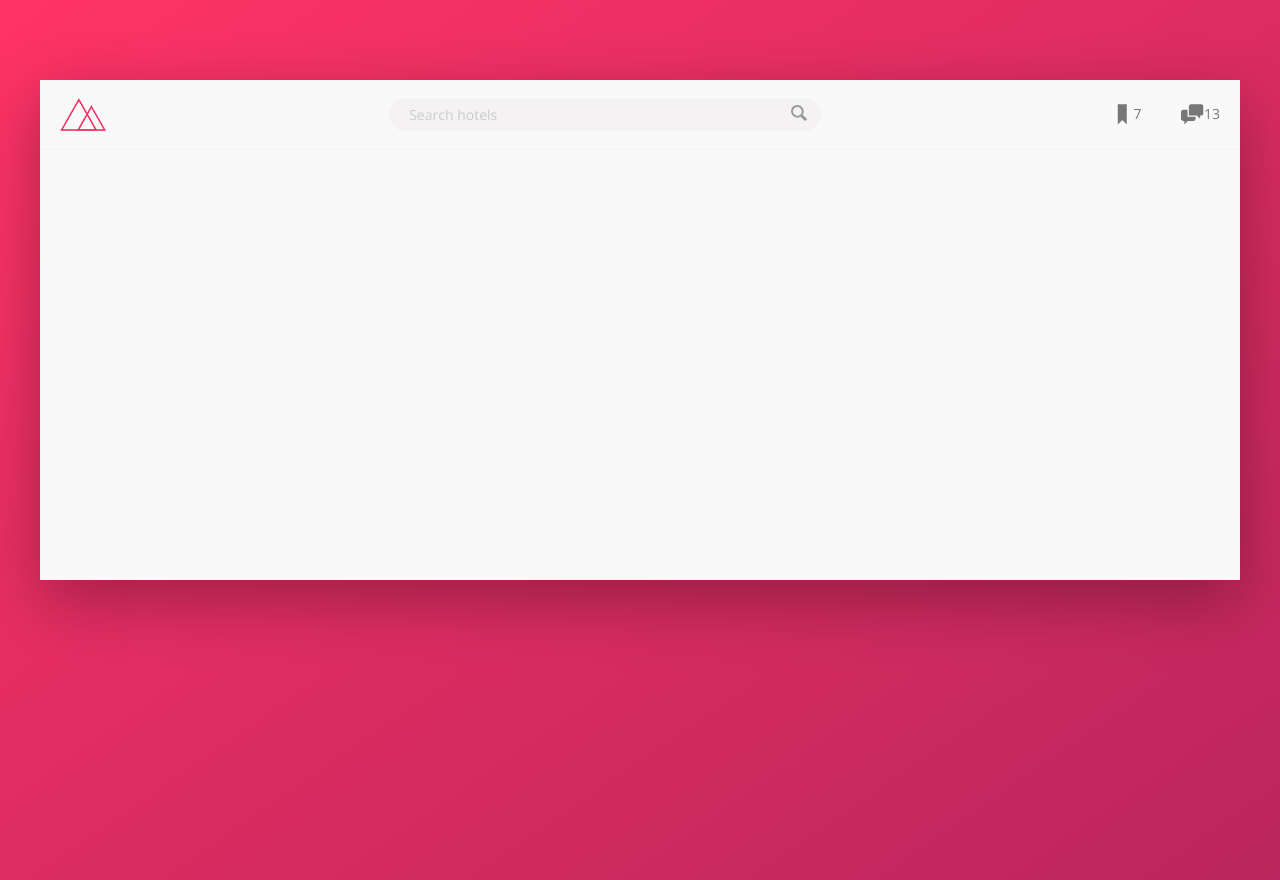
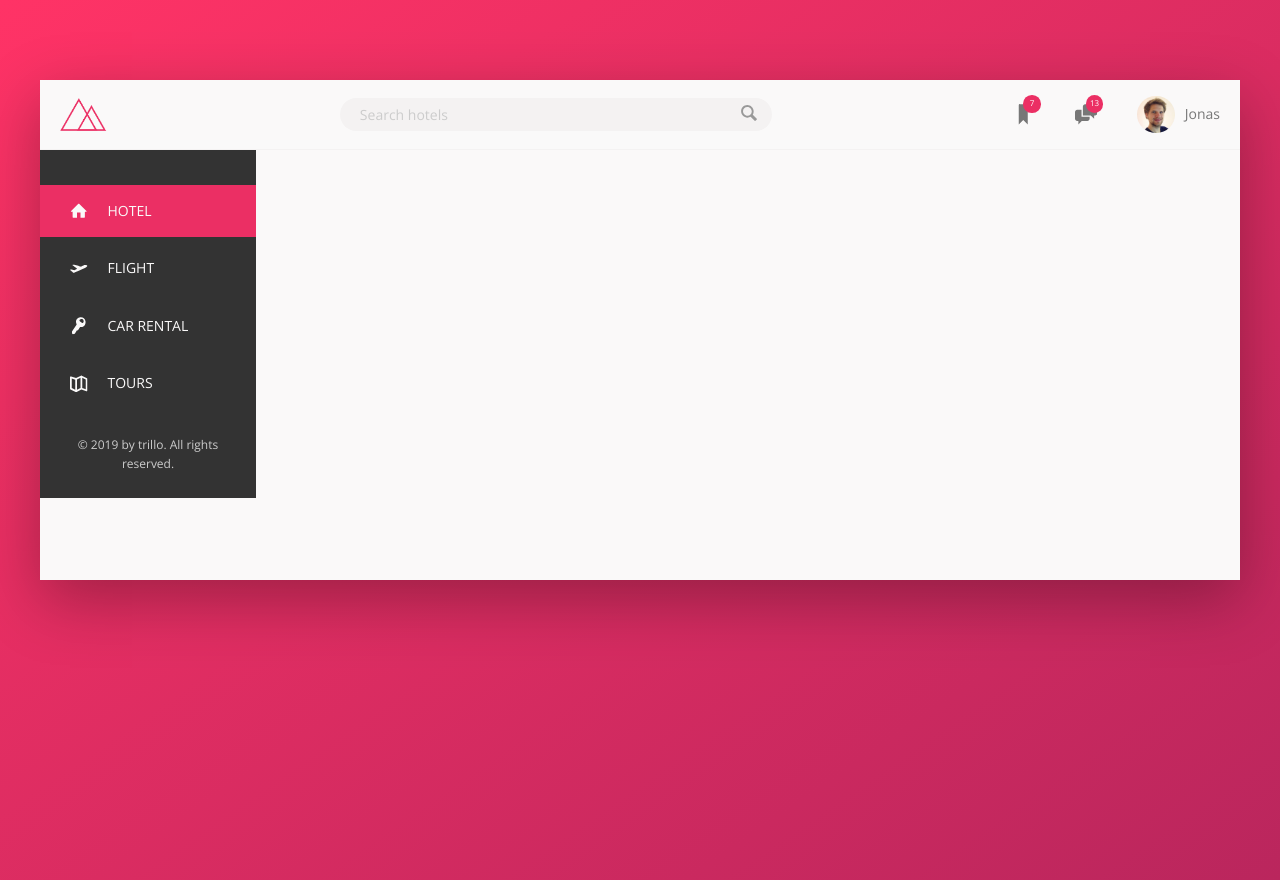
Before and after one commit to maulikpkanani/trillo-flexbox, a website: page index.html in a window 1280 px wide. Drawn offline with nearby package versions, Linux system fonts and the light colour scheme.

Commit message:
side bar with function

```diff
--- a/index.html
+++ b/index.html
@@ -47,16 +47,65 @@
 						<span class="user-nav__notification">13</span>
 					</div>
 
-					<!-- <div class="user-nav__user">
+					<div class="user-nav__user">
 						<img
 							src="img/user.jpg"
 							alt="User photo"
 							class="user-nav__user-photo"
 						/>
 						<span class="user-nav__user-name">Jonas</span>
-					</div> -->
+					</div>
 				</nav>
 			</header>
+
+			<!-- CONTENT -->
+
+			<!-- SIDE-BAR -->
+			<div class="content">
+				<!-- SIDE NAV-BAR -->
+				<nav class="sidebar">
+					<ul class="side-nav">
+						<li class="side-nav__item side-nav__item--active">
+							<a href="#" class="side-nav__link">
+								<svg class="side-nav__icon">
+									<use xlink:href="img/sprite.svg#icon-home"></use>
+								</svg>
+
+								<span>Hotel</span>
+							</a>
+						</li>
+
+						<li class="side-nav__item">
+							<a href="#" class="side-nav__link">
+								<svg class="side-nav__icon">
+									<use xlink:href="img/sprite.svg#icon-aircraft-take-off"></use>
+								</svg>
+								<span>Flight</span>
+							</a>
+						</li>
+						<li class="side-nav__item">
+							<a href="#" class="side-nav__link">
+								<svg class="side-nav__icon">
+									<use xlink:href="img/sprite.svg#icon-key"></use>
+								</svg>
+								<span>Car rental</span>
+							</a>
+						</li>
+						<li class="side-nav__item">
+							<a href="#" class="side-nav__link">
+								<svg class="side-nav__icon">
+									<use xlink:href="img/sprite.svg#icon-map"></use>
+								</svg>
+								<span>Tours</span>
+							</a>
+						</li>
+					</ul>
+
+					<div class="legal">
+						&copy; 2019 by trillo. All rights reserved.
+					</div>
+				</nav>
+			</div>
 		</div>
 	</body>
 </html>
--- a/sass/_components.scss
+++ b/sass/_components.scss
@@ -80,9 +80,102 @@
 		background-color: var(--color-grey-light-2);
 	}
 
+	&__icon-box {
+		position: relative;
+	}
+
 	&__icon {
 		height: 2.25rem;
 		width: 2.25rem;
 		fill: var(--color-grey-dark-2);
 	}
+
+	&__notification {
+		font-size: 0.8rem;
+		height: 1.75rem;
+		width: 1.75rem;
+		border-radius: 50%;
+		background-color: var(--color-primary);
+		color: #fff;
+		position: absolute;
+		top: 1.5rem;
+		left: 3.1rem;
+
+		display: flex;
+		justify-content: center;
+		align-items: center;
+	}
+	&__user-photo {
+		height: 3.75rem;
+		border-radius: 50%;
+		margin-right: 1rem;
+	}
 }
+
+//////////////////////////////////////
+//SIDE NAVIGATION
+.side-nav {
+	font-size: 1.4rem;
+	list-style: none;
+	margin-top: 3.5rem;
+
+	&__item {
+		position: relative;
+
+		&:not(:last-child) {
+			margin-bottom: 0.5rem;
+		}
+	}
+
+	&__item::before {
+		content: '';
+		position: absolute;
+		top: 0;
+		left: 0;
+		height: 100%;
+		width: 3px;
+		background-color: var(--color-primary);
+		transform: scaleY(0);
+		transition: transform 0.2s, width 0.4s cubic-bezier(1, 0, 0, 1) 0.2s,
+			background-color 0.1s;
+	}
+
+	&__item:hover::before,
+	&__item--active::before {
+		transform: scaleY(1);
+		width: 100%;
+	}
+
+	&__item:active::before {
+		background-color: var(--color-primary-light);
+	}
+
+	&__link:link,
+	&__link:visited {
+		color: var(--color-grey-light-1);
+		text-decoration: none;
+		text-transform: uppercase;
+		display: block;
+		padding: 1.5rem 3rem;
+		position: relative;
+		z-index: 10;
+		display: flex;
+		align-items: center;
+	}
+
+	&__icon {
+		width: 1.75rem;
+		height: 1.75rem;
+		margin-right: 2rem;
+		fill: currentColor;
+	}
+}
+
+////////////////////////////
+//LEGAL TEXT
+.legal {
+	font-size: 1.2rem;
+	color: var(--color-grey-light-4);
+	text-align: center;
+	padding: 2.5rem;
+}
--- a/sass/_layout.scss
+++ b/sass/_layout.scss
@@ -16,3 +16,15 @@
 	justify-content: space-between;
 	align-items: center;
 }
+
+.content {
+	display: flex;
+}
+
+.sidebar {
+	background-color: var(--color-grey-dark-1);
+	flex: 0 0 18%;
+	display: flex;
+	flex-direction: column;
+	justify-content: space-between;
+}
```
Also changed, not shown: css/style.css, 2 other files.
